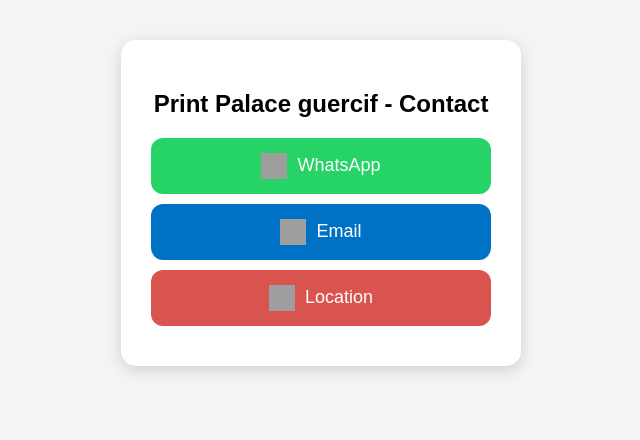
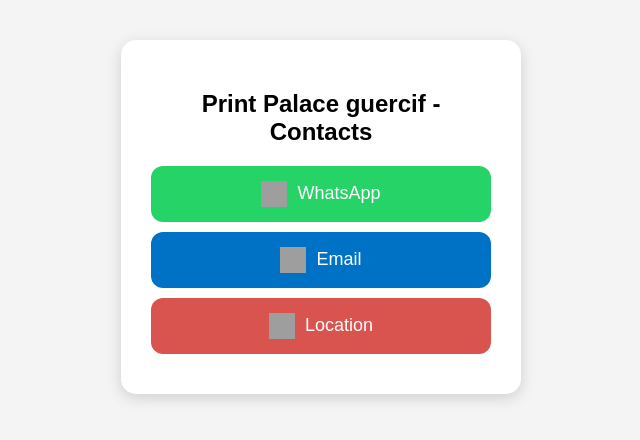
Before and after one commit to printpalaceguercif-sudo/ppcvl3, a plain HTML site: page index.html in a window 1280 px wide. Shown: the whole page, without its empty margins (319-959 px from the left). Drawn offline with Linux system fonts and the light colour scheme; grey boxes are pictures that could not be loaded.

Commit message:
Update index.html

```diff
--- a/index.html
+++ b/index.html
@@ -62,7 +62,7 @@
 
 <body>
     <div class="container">
-        <h2>Print Palace guercif - Contact</h2>
+        <h2>Print Palace guercif - Contacts</h2>
 
         <!-- WhatsApp -->
         <button class="btn whatsapp"
```
